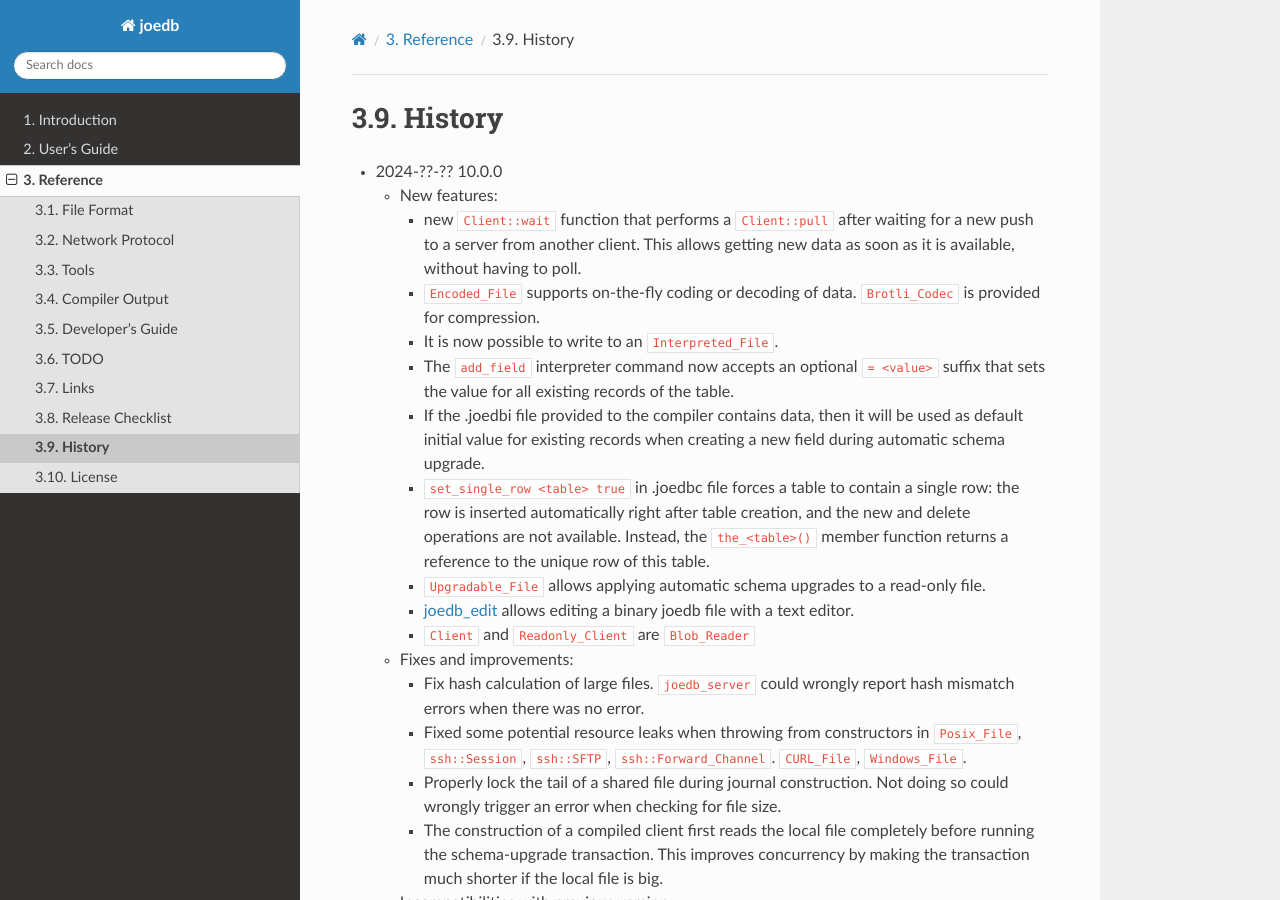
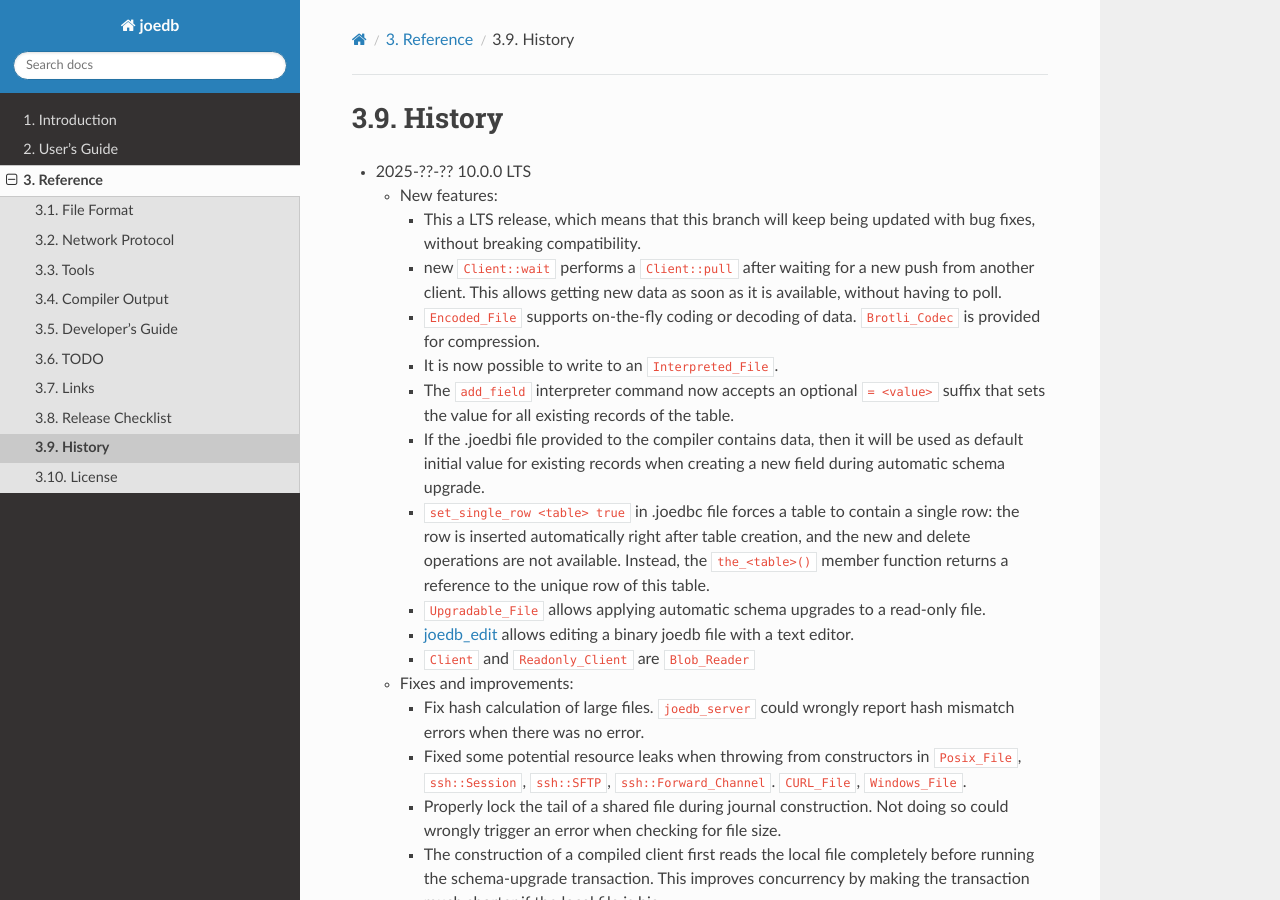
Before and after one commit to Remi-Coulom/joedb, a Sphinx documentation site: the page built from doc/source/history.rst, in a window 1280 px wide and 900 px high. Built offline with Sphinx 7.4.7 and the Read the Docs theme 3.1.0, drawn with Linux system fonts in a browser that asks for light colours; formulas are drawn with MathJax 3.

Commit message:
history doc

```diff
--- a/doc/source/history.rst
+++ b/doc/source/history.rst
@@ -1,13 +1,15 @@
 History
 =======
 
-- 2024-??-?? 10.0.0
+- 2025-??-?? 10.0.0 LTS
 
   - New features:
 
-    - new ``Client::wait`` function that performs a ``Client::pull`` after
-      waiting for a new push to a server from another client. This allows
-      getting new data as soon as it is available, without having to poll.
+    - This a LTS release, which means that this branch will keep being updated
+      with bug fixes, without breaking compatibility.
+    - new ``Client::wait`` performs a ``Client::pull`` after waiting for a new
+      push from another client. This allows getting new data as soon as it is
+      available, without having to poll.
     - ``Encoded_File`` supports on-the-fly coding or decoding of data.
       ``Brotli_Codec`` is provided for compression.
     - It is now possible to write to an ``Interpreted_File``.
```
